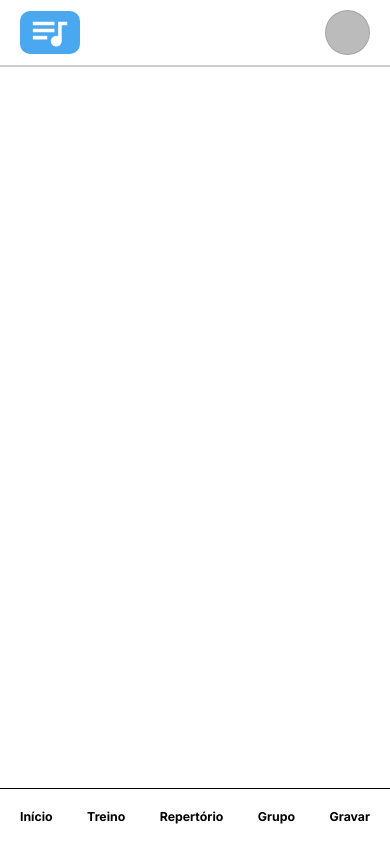
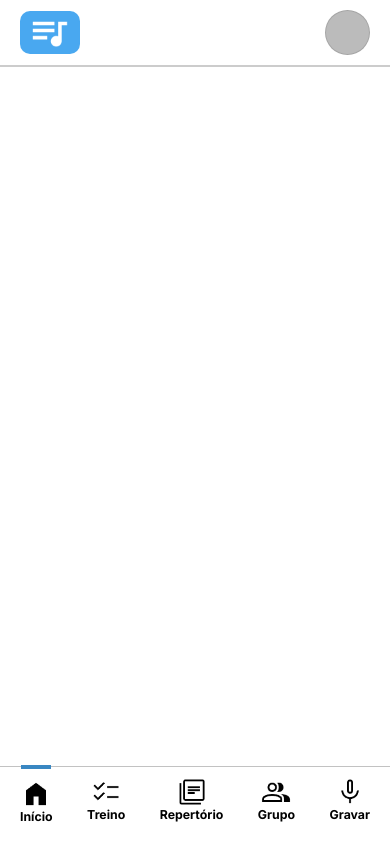
Before and after one commit to viniciusrvcruz/projeto-interdisciplinar, a plain HTML site: page index.html in a window 390 px wide. Drawn offline with Linux system fonts and the light colour scheme.

Commit message:
adicionei os icons no nav

```diff
--- a/css/index.css
+++ b/css/index.css
@@ -48,6 +48,10 @@ header {
     align-items: center;
 }
 
+.logo-nav ul img {
+    display: none;
+}
+
 .logo-nav ul li {
     list-style-type: none;
     margin-right: 1.2em;
--- a/css/media-query-index.css
+++ b/css/media-query-index.css
@@ -3,14 +3,34 @@
         padding: 10px 20px;
     }
 
+    .logo-nav ul img {
+        display: flex;
+        width: 30px;
+        padding-top: 10px;
+    }
+
+    .logo-nav .inicio img {
+        display: flex;
+        width: 30px;
+        padding-top: 10px;
+        border-top: 4px solid #3987c2;
+    }
+
+    .logo-nav ul div {
+        display: flex;
+        justify-content: center;
+        align-items: center;
+        flex-direction: column;
+        transform: translate(0px, -2px);
+    }
 
     .nav {
         position: fixed;
         bottom: 0;
         left: 0;
         width: 100%;
-        padding: 20px;
-        border-top: 1px solid black;
+        padding: 0px 20px 18px 20px;
+        border-top: 1px solid rgba(0, 0, 0, 0.24);
     }
 
     .ul {
--- a/index.html
+++ b/index.html
@@ -20,11 +20,26 @@
             </a>
             <nav class="nav">
                 <ul class="ul">
-                    <li class="li">Início</li>
-                    <li class="li">Treino</li>
-                    <li class="li">Repertório</li>
-                    <li class="li">Grupo</li>
-                    <li class="li">Gravar</li>
+                    <div class="inicio">
+                        <img src="Icons/home_fill_icon.png" alt="Home">
+                        <li class="li">Início</li>
+                    </div>
+                    <div class="treino">
+                        <img src="Icons/checklist_icon.png" alt="Treino">
+                        <li class="li">Treino</li>
+                    </div>
+                    <div class="repertorio">
+                        <img src="Icons/library_books_icon.png" alt="Repertório">
+                        <li class="li">Repertório</li>
+                    </div>
+                    <div class="grupo">
+                        <img src="Icons/group_icon.png" alt="Grupo">
+                        <li class="li">Grupo</li>
+                    </div>
+                    <div class="gravar">
+                        <img src="Icons/mic_icon.png" alt="Gravar">
+                        <li class="li">Gravar</li>
+                    </div>
                 </ul>
             </nav>
         </div>
```
Also changed, not shown: Icons/checklist_icon.png (added), Icons/group_fill_icon.png (added), Icons/group_icon.png (added), Icons/home_fill_icon.png (added), Icons/home_icon.png (added), Icons/library_books_fill_icon.png (added), Icons/library_books_icon.png (added), Icons/mic_fill_icon.png (added), Icons/mic_icon.png (added).
